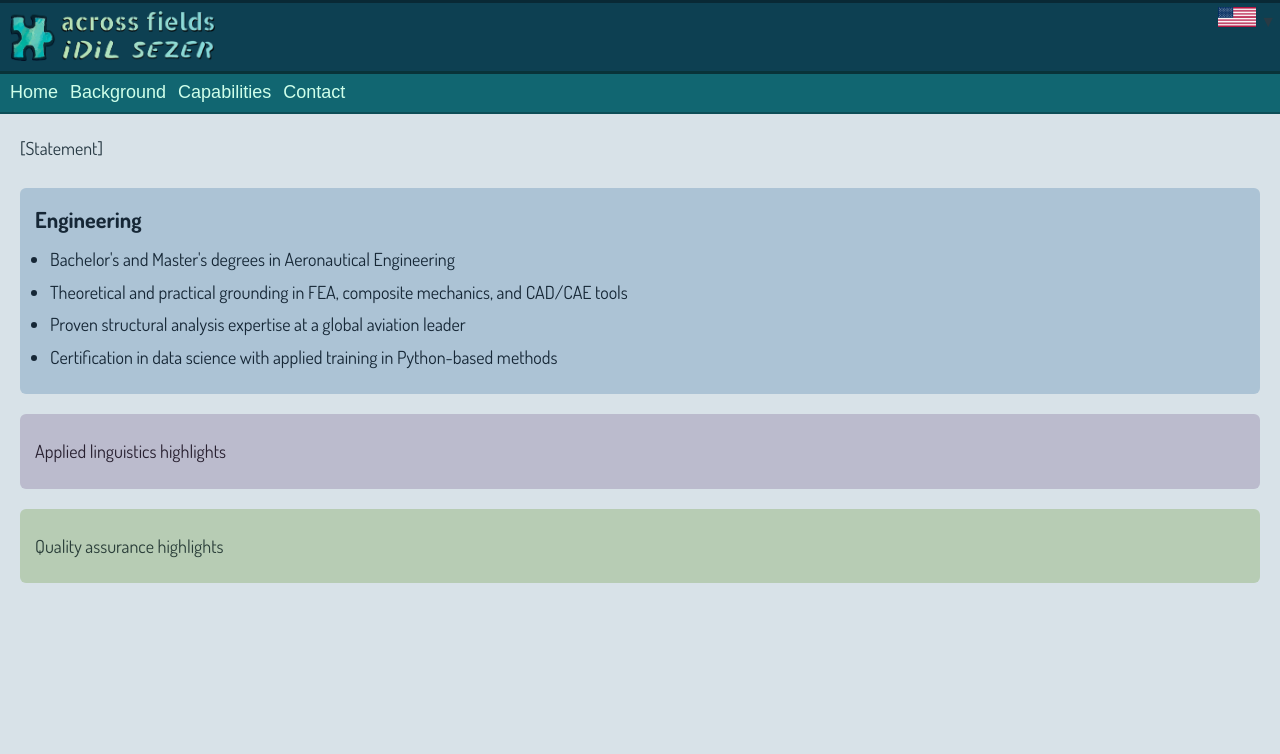
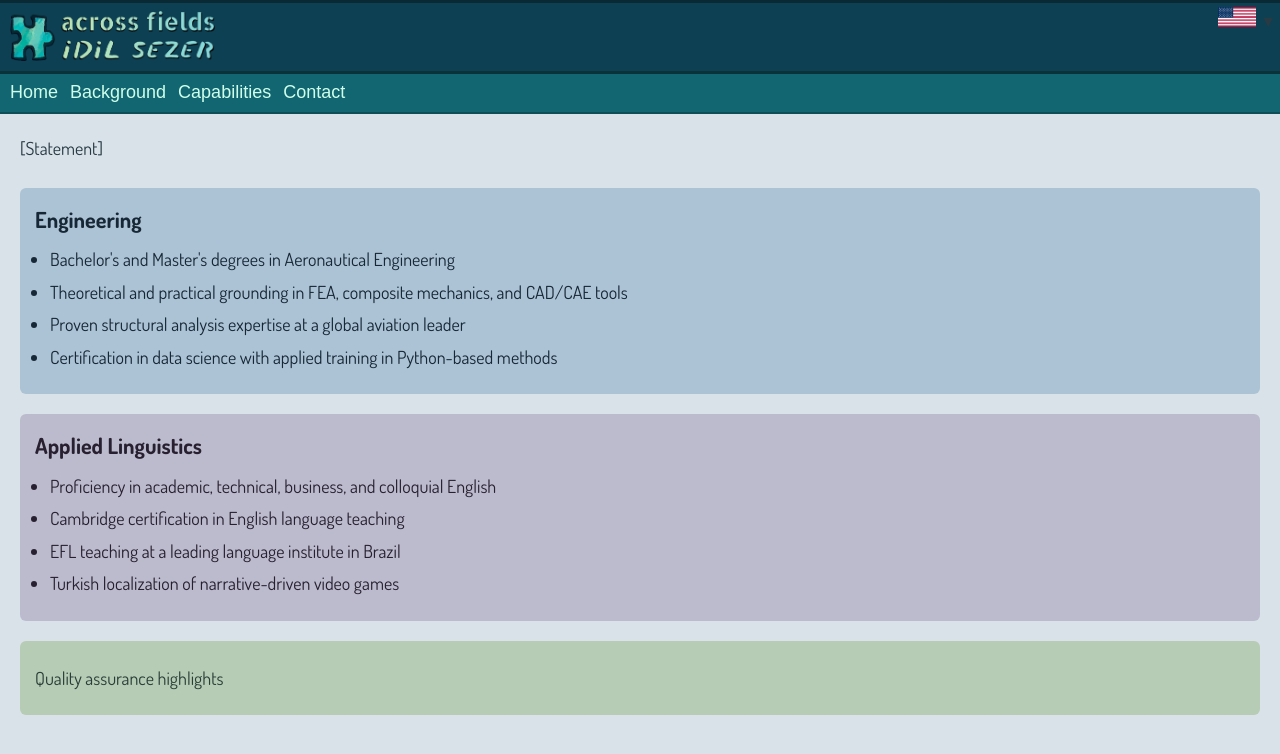
Before and after one commit to acrossfields/idilsezer, a Jekyll site: the page built from en/index.md, in a window 1280 px wide. Shown: the top 754 px of the page. Built offline with Jekyll 4.4.1, drawn with Linux system fonts in a browser that asks for light colours; some web fonts are replaced.

Commit message:
Update index.md

```diff
--- a/en/index.md
+++ b/en/index.md
@@ -18,7 +18,13 @@ permalink: /en/
 </div>
 
 <div class="content-home lang">
-  <p>Applied linguistics highlights</p>
+  <p style="font-weight: bold; font-size: 22px; margin-top: 10px; margin-bottom: 15px;">Applied Linguistics</p>
+  <ul style="margin-top: 0; padding-left: 15px;">
+    <li style="margin-bottom: 10px;">Proficiency in academic, technical, business, and colloquial English</li>
+    <li style="margin-bottom: 10px;">Cambridge certification in English language teaching</li>
+    <li style="margin-bottom: 10px;">EFL teaching at a leading language institute in Brazil</li>
+    <li style="margin-bottom: 10px;">Turkish localization of narrative-driven video games</li>
+  </ul>
 </div>
 
 <div class="content-home qa">
```
